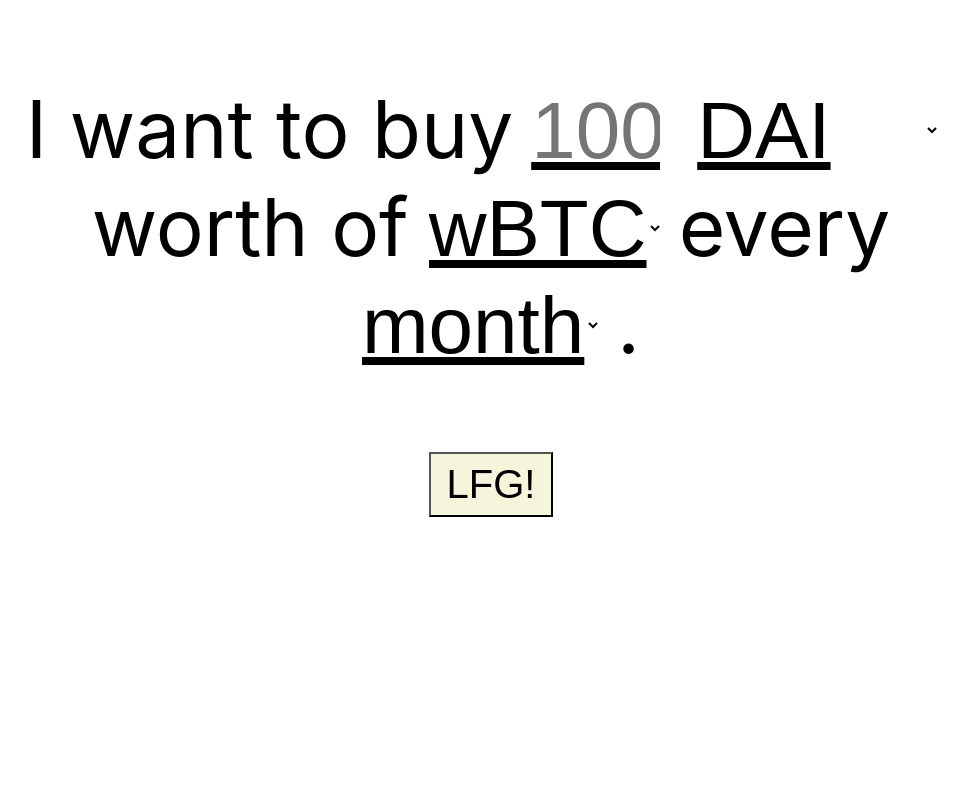
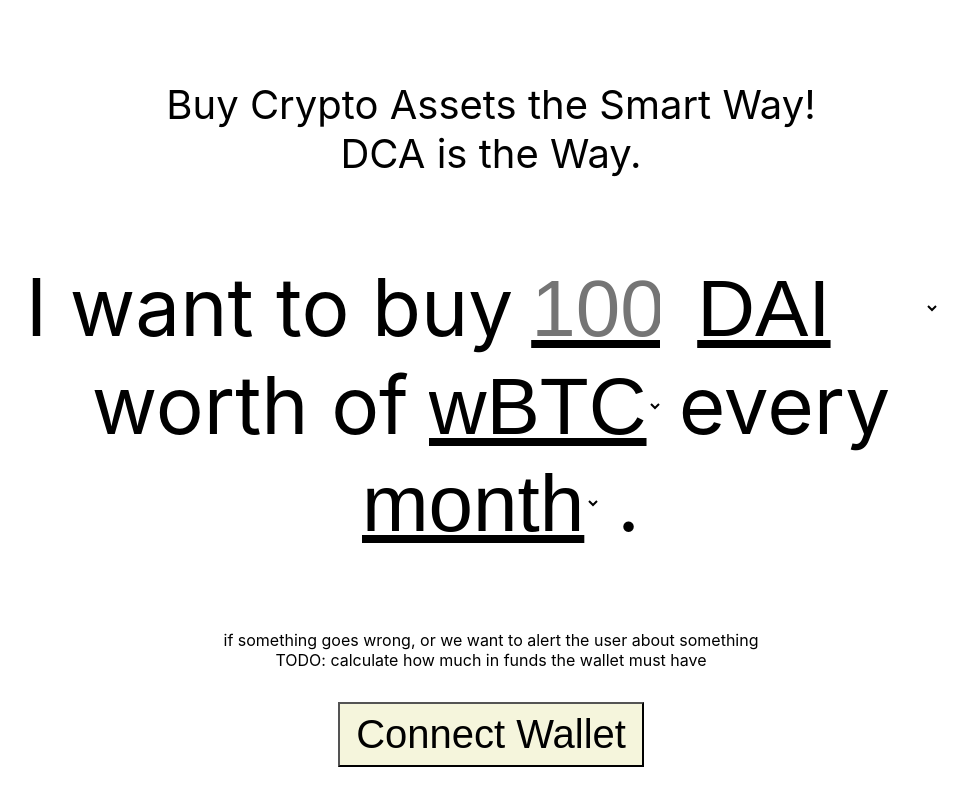
Before and after one commit to BTFDCA/btfdca-hackmoney-2022, a React (Create React App) app in the folder frontend/: page / in a window 1280 px wide. Shown: the whole page, without its empty margins (149-1117 px from the left). Built offline with nearby package versions, Linux system fonts and the light colour scheme.

Commit message:
frontend - improving ui
- connect with metamask
- added code to link with superfluid

```diff
--- a/frontend/package.json
+++ b/frontend/package.json
@@ -6,10 +6,13 @@
     "@testing-library/jest-dom": "^5.16.4",
     "@testing-library/react": "^13.2.0",
     "@testing-library/user-event": "^13.5.0",
+    "ethers": "5.6.5",
+    "graphql": "16.5.0",
     "react": "^18.1.0",
     "react-dom": "^18.1.0",
     "react-scripts": "5.0.1",
-    "web-vitals": "^2.1.4"
+    "web-vitals": "^2.1.4",
+    "@superfluid-finance/sdk-core": "0.4.0"
   },
   "scripts": {
     "start": "react-scripts start",
--- a/frontend/src/App.css
+++ b/frontend/src/App.css
@@ -1,6 +1,13 @@
 .App {
   text-align: center;
 }
+
+.logoWrapper {
+  font-size: 2.5rem;
+  margin: 5rem auto;
+  max-width: 75%;
+}
+
 .dcaWrapper {
   font-size: 5rem;
   margin: 5rem auto;
@@ -22,10 +29,12 @@
   margin-right: 1rem;
   text-decoration: underline;
 }
-.lfgWrapper {
-}
-#lfgButton {
+.lfgWrapper button {
   font-size: 2.5rem;
   padding: 0.5rem 1rem;
   background: #f5f5dc;
 }
+
+.alertWrapper {
+  margin-bottom: 2rem;
+}
--- a/frontend/src/App.js
+++ b/frontend/src/App.js
@@ -1,29 +1,167 @@
+import { Framework } from "@superfluid-finance/sdk-core";
+import { ethers } from "ethers";
+import { useEffect, useState } from "react";
 import "./App.css";
 
+async function createDCAFlow() {
+  // TODO: missing parameters (the flowrate, the target contract)
+  console.log("Creating the DCA flow");
+
+  const provider = new ethers.providers.Web3Provider(window.ethereum);
+  const signer = provider.getSigner();
+
+  const chainId = await window.ethereum.request({ method: "eth_chainId" });
+  const sf = await Framework.create({
+    chainId: Number(chainId),
+    provider: provider,
+  });
+  console.log("got the sf object", sf);
+
+  // TODO: I think this is going to be a super app
+  // const DAIxContract = await sf.loadSuperToken("fDAIx");
+  // const DAIx = DAIxContract.address;
+
+  // TODO: is constant flow agreement the right agreement for DCA? or is there some other agreement?
+  // try {
+  //   const createFlowOperation = sf.cfaV1.createFlow({
+  //     receiver: recipient,
+  //     flowRate: flowRate,
+  //     superToken: DAIx,
+  //     // userData?: string
+  //   });
+
+  //   console.log("Creating your stream...");
+
+  //   const result = await createFlowOperation.exec(signer);
+  //   console.log(result);
+
+  //   console.log(
+  //     `Congrats - you've just created a money stream!
+  //   View Your Stream At: https://app.superfluid.finance/dashboard/${recipient}
+  //   Network: Kovan
+  //   Super Token: DAIx
+  //   Sender: 0xDCB45e4f6762C3D7C61a00e96Fb94ADb7Cf27721
+  //   Receiver: ${recipient},
+  //   FlowRate: ${flowRate}
+  //   `
+  //   );
+  // } catch (error) {
+  //   console.log(
+  //     "Hmmm, your transaction threw an error. Make sure that this stream does not already exist, and that you've entered a valid Ethereum address!"
+  //   );
+  //   console.error(error);
+  // }
+}
+
 function App() {
+  const [currentAccount, setCurrentAccount] = useState("");
+  // TODO: set default values (following the order from the dropdowns)
+  const [buyAmount, setBuyAmount] = useState();
+  const [srcToken, setSourceToken] = useState();
+  const [targetToken, setTargetToken] = useState();
+  const [buyCadence, setBuyCadence] = useState();
+
+  const connectWallet = async () => {
+    try {
+      const { ethereum } = window;
+
+      if (!ethereum) {
+        alert("Get MetaMask!");
+        return;
+      }
+      const accounts = await ethereum.request({
+        method: "eth_requestAccounts",
+      });
+      console.log("Connected", accounts[0]);
+      setCurrentAccount(accounts[0]);
+    } catch (error) {
+      console.log(error);
+    }
+  };
+
+  const checkIfWalletIsConnected = async () => {
+    const { ethereum } = window;
+
+    if (!ethereum) {
+      console.log("Make sure you have metamask!");
+      return;
+    } else {
+      console.log("We have the ethereum object", ethereum);
+    }
+
+    const accounts = await ethereum.request({ method: "eth_accounts" });
+    const chain = await window.ethereum.request({ method: "eth_chainId" });
+    let chainId = chain;
+    console.log("chain ID:", chain);
+    console.log("global Chain Id:", chainId);
+    if (accounts.length !== 0) {
+      const account = accounts[0];
+      console.log("Found an authorized account:", account);
+      setCurrentAccount(account);
+    } else {
+      console.log("No authorized account found");
+    }
+  };
+
+  const setupDCAFlow = async () => {
+    console.log(
+      `setup an agreement to trade ${buyAmount} ${srcToken} for ${targetToken} every ${buyCadence}`
+    );
+    // TODO: convert the input values into calculation amounts
+    // const amountInWei = ethers.BigNumber.from(amount);
+    // const monthlyAmount = ethers.utils.formatEther(amountInWei.toString());
+    // const calculatedFlowRate = monthlyAmount * 3600 * 24 * 30;
+
+    // TODO: perform validations - i.e. check if the wallet has the funds etc
+    // TODO: disable the button and show some info msg
+
+    // TODO: do stuff - create the superfluid stream, etc
+    createDCAFlow();
+
+    // TODO:
+    // redirect the user somewhere if DCA is set up
+    // show an error message if something goes wrong
+  };
+
+  useEffect(() => {
+    checkIfWalletIsConnected();
+  }, []);
+
   return (
     <div className="App">
+      {/* logo stuff */}
+      <div className="logoWrapper">
+        <div>Buy Crypto Assets the Smart Way!</div>
+        <div>DCA is the Way.</div>
+      </div>
+
+      {/* the dca configuration */}
       <div className="dcaWrapper">
         <span>I want to buy</span>
         <span>
-          <input type="number" step="100" placeholder="100" />
+          <input
+            type="number"
+            step="100"
+            placeholder="100"
+            onChange={(e) => setBuyAmount(e.target.value)}
+          />
         </span>
         <span>
-          <select>
+          <select onChange={(e) => setSourceToken(e.target.value)}>
             <option value="dai">DAI</option>
             <option value="usdc">USDC</option>
           </select>
         </span>
         <span>worth of</span>
         <span>
-          <select>
+          <select onChange={(e) => setTargetToken(e.target.value)}>
             <option value="wbtc">wBTC</option>
             <option value="weth">wETH</option>
           </select>
         </span>
         <span>every</span>
         <span>
-          <select>
+          <select onChange={(e) => setBuyCadence(e.target.value)}>
             <option value="month">month</option>
             <option value="week">week</option>
             <option value="day">day</option>
@@ -31,8 +169,27 @@
         </span>
         <span>.</span>
       </div>
+
+      {/* error / info messages */}
+      <div className="alertWrapper">
+        <div>
+          if something goes wrong, or we want to alert the user about something
+        </div>
+
+        <div>TODO: calculate how much in funds the wallet must have</div>
+      </div>
+
+      {/* action buttons */}
       <div className="lfgWrapper">
-        <button id="lfgButton">LFG!</button>
+        {currentAccount === "" ? (
+          <button id="connectWallet" className="button" onClick={connectWallet}>
+            Connect Wallet
+          </button>
+        ) : (
+          <button id="lfgButton" onClick={setupDCAFlow}>
+            LFG!
+          </button>
+        )}
       </div>
     </div>
   );
```
Also changed, not shown: 2 other files (tests, documents, lock files or other folders).
